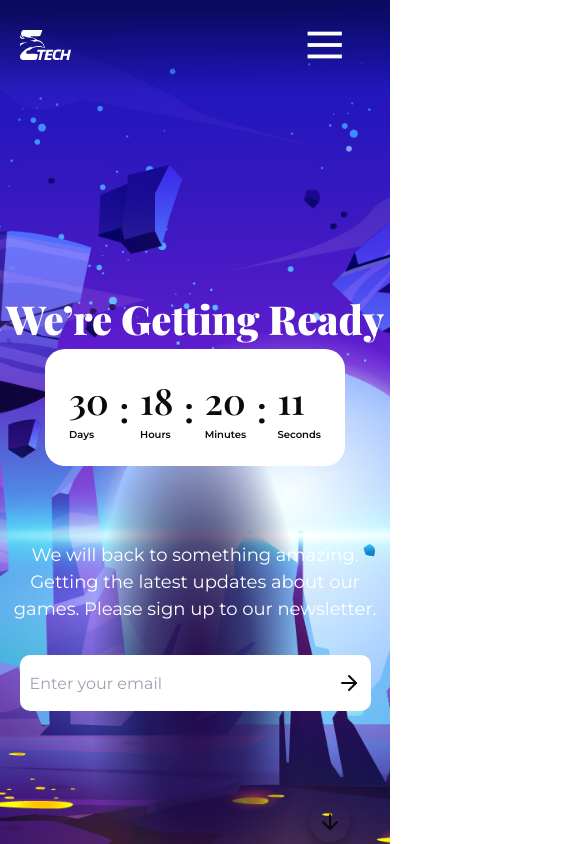
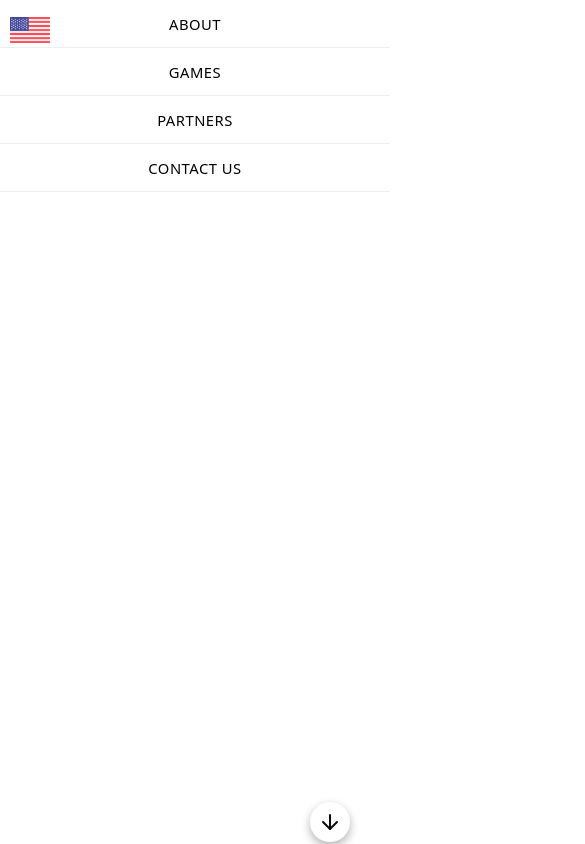
Before and after one commit to vanhieuhoaiphu/test, a Next.js app: page /bai2 in a window 390 px wide. Shown: the top 844 px of the page, 585 px wide, since content can reach past the window. Built offline with nearby package versions, Linux system fonts and the light colour scheme; a web font is replaced by a local one.

Commit message:
change css

```diff
--- a/src/app/bai2/components/footer/footer.tsx
+++ b/src/app/bai2/components/footer/footer.tsx
@@ -1,4 +1,3 @@
-import { White_logoIcon } from "@/components/Icons/White_logoIcon";
 import classes from "./index.module.css";
 
 import { ArrowRight } from "lucide-react";
@@ -7,6 +6,7 @@ import { AntDesignFacebookFilledIcon } from "@/components/Icons/AntDesignFaceboo
 import { AntDesignLinkedinFilledIcon } from "@/components/Icons/AntDesignLinkedinFilledIcon";
 import { VuesaxBoldLocationIcon } from "@/components/Icons/VuesaxBoldLocationIcon";
 import { VuesaxBoldMobileIcon } from "@/components/Icons/VuesaxBoldMobileIcon";
+import { White_logoIcon2 } from "@/components/Icons/White_logoIcon2";
 
 const Footer = () => {
   return (
@@ -17,7 +17,7 @@ const Footer = () => {
           <div className={classes.container31}>
             <div className={classes["logo-container"]}>
               <div style={{ marginBottom: "15px" }}>
-                <White_logoIcon className={classes.icon14} />
+                <White_logoIcon2 className={classes.icon14} />
               </div>
 
               <div className={classes["icon-container"]}>
--- a/src/app/bai2/components/footer/index.module.css
+++ b/src/app/bai2/components/footer/index.module.css
@@ -91,7 +91,7 @@
   flex: 1;
 
   grid-template-columns: 1fr 1fr;
-  row-gap: 10px;
+  gap: 20px;
 }
 .custom-transparent-box {
   height: 56px;
@@ -149,8 +149,11 @@
   justify-content: center;
   flex-direction: column;
 }
-
-@media (max-width: 768px) {
+.icon14 {
+  width: auto;
+  height: 90px;
+}
+@media (max-width: 1200px) {
   .icon11 {
     width: auto;
     height: 40px;
--- a/src/app/bai2/components/header/header.tsx
+++ b/src/app/bai2/components/header/header.tsx
@@ -26,7 +26,7 @@ export default function Header() {
           <White_logoIcon2 className={classes.logo} />
         </div>
 
-        <div className={`${classes["menu-list"]} ${show && classes.show}`}>
+        <div className={`${classes.show}`}>
           {MenuHeader?.map((item) => (
             <div key={item.text}>
               <div
@@ -39,7 +39,7 @@ export default function Header() {
             </div>
           ))}
           <div>
-            <div className={classes["menu-item"]}>
+            <div className={`${classes["menu-item"]} ${classes.country}`}>
               <Popover>
                 <PopoverTrigger asChild>
                   <div>
@@ -88,7 +88,12 @@ export default function Header() {
               </Popover>
             </div>
           </div>
-          <X onClick={() => setShow(false)} className={classes["icon-close"]} />
+          {show && (
+            <X
+              onClick={() => setShow(false)}
+              className={classes["icon-close"]}
+            />
+          )}
         </div>
 
         <div className={classes["icon-right"]}>
--- a/src/app/bai2/components/header/index.module.css
+++ b/src/app/bai2/components/header/index.module.css
@@ -73,6 +73,9 @@
 .icon-right {
   display: none;
 }
+.show {
+  display: none;
+}
 @media (max-width: 1400px) {
   .header-container {
     padding: 0 100px;
@@ -108,10 +111,16 @@
     border-bottom: 1px solid #eeeeee;
     align-items: center;
   }
+  .country {
+    display: block;
+    position: fixed;
+    border: none;
+    top: 10px;
+    left: 10px;
+  }
   .show {
     display: block;
     position: fixed;
-
     top: 0;
     left: 0;
     right: 0;
--- a/src/app/bai2/components/session/index.module.css
+++ b/src/app/bai2/components/session/index.module.css
@@ -110,7 +110,6 @@
   left: 500px;
   top: 300px;
   z-index: 999;
-  width: 50px;
   animation: fly 6s ease-in-out infinite;
 }
 .custom-font-style {
@@ -121,7 +120,11 @@
   .ourgame {
     grid-template-columns: repeat(3, 1fr);
   }
+  .about {
+    margin: 0 50px;
+  }
 }
+
 @media (max-width: 768px) {
   .about-us {
     font-size: 40px;
--- a/src/app/bai2/components/session/sessions.tsx
+++ b/src/app/bai2/components/session/sessions.tsx
@@ -208,11 +208,17 @@ export default function Session() {
         )}
       </div>
 
-      <div className={classes["custom-full-width "]}>
+      <div
+        className={classes["custom-full-width "]}
+        style={{ background: "#F6F6F6" }}
+      >
         <div>
           <p
             className={classes["about-us"]}
-            style={{ textAlign: "center", marginTop: "128px" }}
+            style={{
+              textAlign: "center",
+              marginTop: "128px",
+            }}
           >
             Our Partners
           </p>
```
Also changed, not shown: 2 other files (tests, documents, lock files or other folders).
